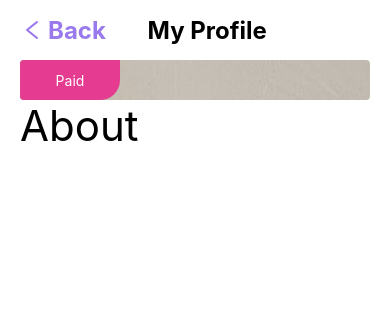
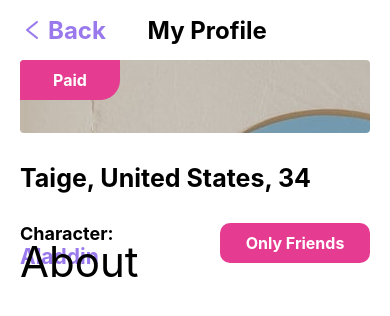
Before and after one commit to daltbunker/Fairytrail, a React Native app: screen / in a window 390 px wide. Shown: the top 316 px of the page. Built offline with nearby package versions, Linux system fonts and the light colour scheme.

Commit message:
added about heading

```diff
--- a/App.js
+++ b/App.js
@@ -8,6 +8,7 @@ import {
 } from 'react-native';
 import Header from './components/Header';
 import ProfilePicture from './components/ProfilePicture';
+import AboutHeading from './components/AboutHeading';
 
 class App extends Component {
   constructor() {
@@ -27,6 +28,7 @@ class App extends Component {
         <ScrollView style={styles.scrollView}>
           <Header saveState={this.state.datingStatusChanged} />
           <ProfilePicture />
+          <AboutHeading />
           <Text style={styles.text}>About</Text>
         </ScrollView>
       </SafeAreaView>
--- a/assets/styles.js
+++ b/assets/styles.js
@@ -4,6 +4,11 @@ const defaultStyles = {
     fontWeight: 'bold',
     // fontFamily: 'Nunito-Bold',
   },
+  aboutSection: {
+    fontSize: 21,
+    fontWeight: 'bold',
+    color: '#7EBB89',
+  },
 };
 
 export default defaultStyles;
--- a/components/ProfilePicture.js
+++ b/components/ProfilePicture.js
@@ -1,5 +1,5 @@
 import React from 'react';
-import {View, Text, StyleSheet, ImageBackground, StatusBar} from 'react-native';
+import {View, Text, StyleSheet, ImageBackground} from 'react-native';
 import profile_1 from '../assets/images/profile-1.jpg';
 
 const ProfilePicture = () => {
@@ -10,7 +10,7 @@ const ProfilePicture = () => {
         resizeMode="cover"
         style={styles.backgroundContainer}>
         <View style={styles.paidTag}>
-          <Text style={{color: 'white'}}>Paid</Text>
+          <Text style={styles.paidText}>Paid</Text>
         </View>
       </ImageBackground>
     </View>
@@ -23,6 +23,7 @@ const styles = StyleSheet.create({
     height: 400,
     overflow: 'hidden',
     borderRadius: 4,
+    marginBottom: 30,
   },
   backgroundContainer: {
     flex: 1,
@@ -37,6 +38,11 @@ const styles = StyleSheet.create({
     // borderTopLeftRadius: 4,
     borderBottomRightRadius: 20,
   },
+  paidText: {
+    color: 'white',
+    fontSize: 16,
+    fontWeight: 'bold',
+  },
 });
 
 export default ProfilePicture;
--- /dev/null
+++ b/data/users.js
@@ -0,0 +1,26 @@
+const users = {
+  user1: {
+    heading: {
+      name: 'Taige',
+      location: 'United States',
+      age: 34,
+    },
+    character: 'Aladdin',
+    datingStatus: 'Only Friends',
+    aboutCards: [
+      [
+        'Most adventurous experience',
+        'My friend and i got stranded in a blizzard when our SUV froze in Iceland!',
+      ],
+      [
+        'Top Wishes',
+        'Take a year off to explore the world. Have a family. Create a better life for people around me.',
+      ],
+      ['My Values', 'Kindness, family, healthy living, and education.'],
+      ['My Hobbies', 'Scuba diving and international cuisine'],
+      ['Instagram (only shown to your adventure matches)', '@taigaeir'],
+    ],
+  },
+};
+
+export default users;
```
